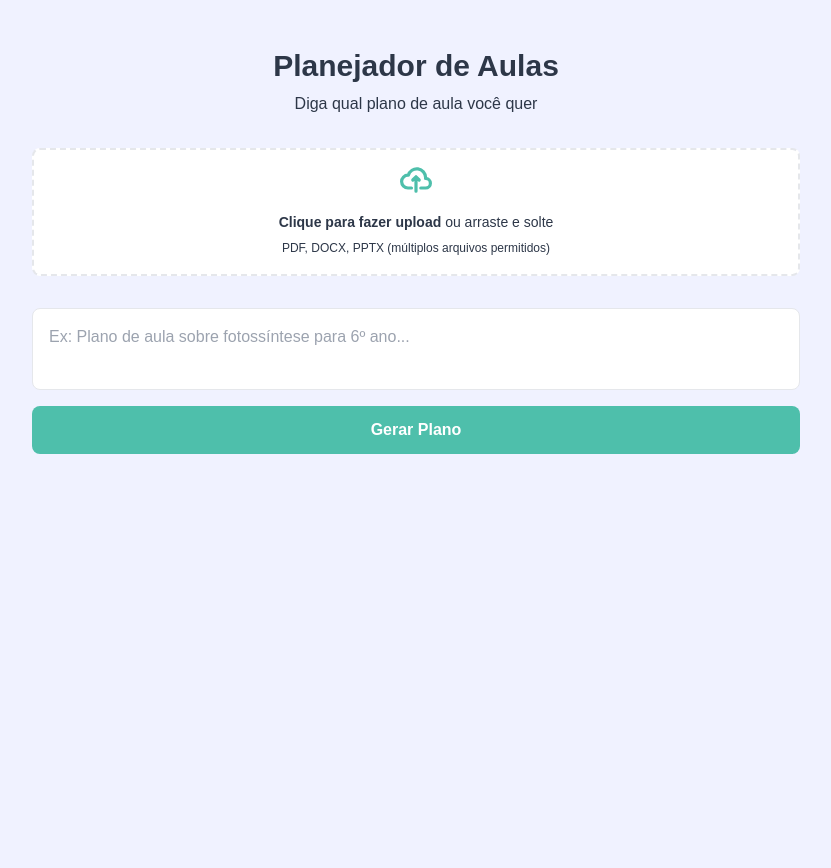
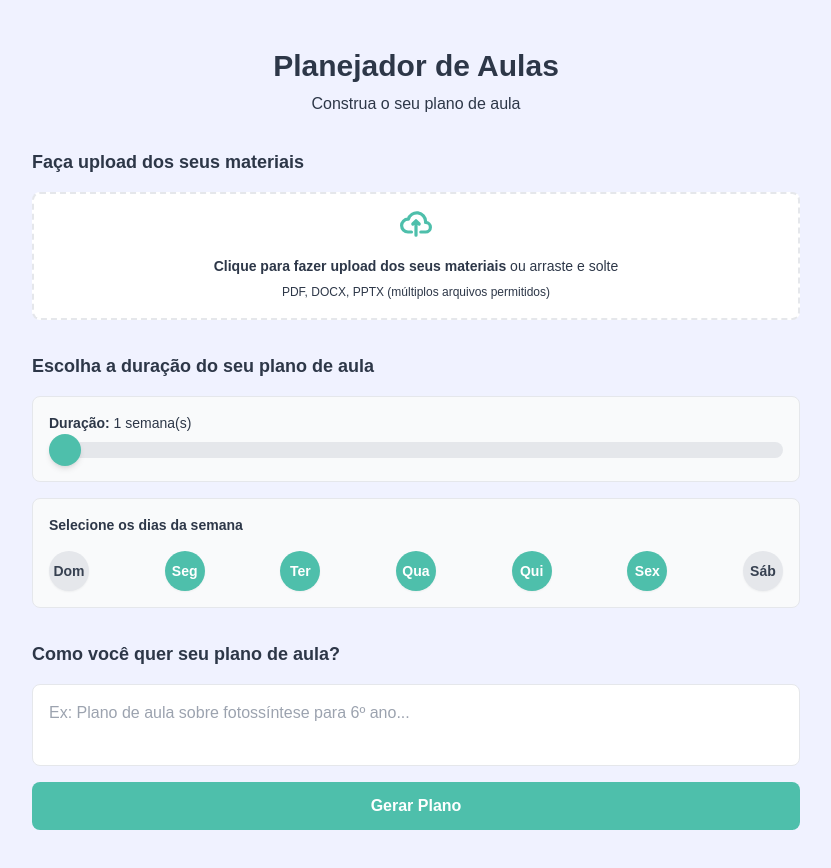
Before and after one commit to felipehummel/teachers_planning, a Next.js app: page /planner in a window 1280 px wide. Shown: the top 868 px of the page, without its empty margins (224-1055 px from the left). Before the commit the page ends 800 px from the top, so only its background shows below. Built offline with nearby package versions, Linux system fonts and the light colour scheme.

Commit message:
Formatting and refactoring of UI components
Also adding UI logic for selecting number of weeks and which week days the teacher wants the plan

```diff
--- a/app/planner/page.tsx
+++ b/app/planner/page.tsx
@@ -4,12 +4,170 @@ import { fetchStreamedPlan, summarizeFile, type UploadedFile } from '@/lib/inter
 import { useState } from 'react';
 import ReactMarkdown from 'react-markdown';
 
-export default function ChatPage() {
+function FileUpload({
+  handleFileUpload,
+}: {
+  handleFileUpload: (e: React.ChangeEvent<HTMLInputElement>) => Promise<void>;
+}) {
+  return (
+    <div className="flex items-center justify-center w-full">
+      <label className="flex flex-col items-center justify-center w-full h-32 border-2 border-primary/30 border-dashed rounded-lg cursor-pointer bg-white hover:bg-primary/5">
+        <div className="flex flex-col items-center justify-center pt-5 pb-6">
+          <svg
+            className="w-8 h-8 mb-4 text-primary"
+            aria-hidden="true"
+            xmlns="http://www.w3.org/2000/svg"
+            fill="none"
+            viewBox="0 0 20 16"
+          >
+            <path
+              stroke="currentColor"
+              strokeLinecap="round"
+              strokeLinejoin="round"
+              strokeWidth="2"
+              d="M13 13h3a3 3 0 0 0 0-6h-.025A5.56 5.56 0 0 0 16 6.5 5.5 5.5 0 0 0 5.207 5.021C5.137 5.017 5.071 5 5 5a4 4 0 0 0 0 8h2.167M10 15V6m0 0L8 8m2-2 2 2"
+            />
+          </svg>
+          <p className="mb-2 text-sm text-foreground/70">
+            <span className="font-semibold">Clique para fazer upload dos seus materiais</span> ou arraste e solte
+          </p>
+          <p className="text-xs text-foreground/60">
+            PDF, DOCX, PPTX (múltiplos arquivos permitidos)
+          </p>
+        </div>
+        <input
+          type="file"
+          className="hidden"
+          accept=".pdf,.docx,.pptx"
+          multiple
+          onChange={handleFileUpload}
+        />
+      </label>
+    </div>
+  );
+}
+
+function UploadedFiles({ uploadedFiles, setSelectedFile, removeFile }: { uploadedFiles: UploadedFile[], setSelectedFile: (file: UploadedFile) => void, removeFile: (fileName: string) => void }) {
+  return (
+    uploadedFiles.length > 0 && (
+      <div className="mt-4 space-y-2">
+        {uploadedFiles.map(file => (
+          <div
+            key={file.name}
+            className="flex items-center justify-between p-3 bg-white rounded-lg shadow"
+          >
+            <div className="flex items-center space-x-3">
+              <svg
+                className="w-6 h-6 text-primary"
+                fill="none"
+                stroke="currentColor"
+                viewBox="0 0 24 24"
+              >
+                <path
+                  strokeLinecap="round"
+                  strokeLinejoin="round"
+                  strokeWidth={2}
+                  d="M7 21h10a2 2 0 002-2V9.414a1 1 0 00-.293-.707l-5.414-5.414A1 1 0 0012.586 3H7a2 2 0 00-2 2v14a2 2 0 002 2z"
+                />
+              </svg>
+              <span className="text-sm text-foreground/70 truncate max-w-xs">
+                {file.name}
+              </span>
+            </div>
+            <div className="flex items-center space-x-2">
+              {file.isLoading ? (
+                <div className="flex space-x-1">
+                  <div className="w-2 h-2 bg-primary rounded-full animate-bounce" />
+                  <div className="w-2 h-2 bg-primary rounded-full animate-bounce delay-100" />
+                  <div className="w-2 h-2 bg-primary rounded-full animate-bounce delay-200" />
+                </div>
+              ) : file.hasError ? (
+                <svg
+                  className="w-5 h-5 text-red-500"
+                  fill="none"
+                  stroke="currentColor"
+                  viewBox="0 0 24 24"
+                >
+                  <path
+                    strokeLinecap="round"
+                    strokeLinejoin="round"
+                    strokeWidth={2}
+                    d="M12 8v4m0 4h.01M21 12a9 9 0 11-18 0 9 9 0 0118 0z"
+                  />
+                </svg>
+              ) : (
+                <>
+                  <button
+                    onClick={() => setSelectedFile(file)}
+                    className="p-1 text-primary hover:text-primary/80 focus:outline-none font-bold"
+                    title="Ver resumo"
+                  >
+                    <svg
+                      className="w-5 h-5"
+                      fill="none"
+                      stroke="currentColor"
+                      viewBox="0 0 24 24"
+                    >
+                      <path
+                        strokeLinecap="round"
+                        strokeLinejoin="round"
+                        strokeWidth={2}
+                        d="M15 12a3 3 0 11-6 0 3 3 0 016 0z"
+                      />
+                      <path
+                        strokeLinecap="round"
+                        strokeLinejoin="round"
+                        strokeWidth={2}
+                        d="M2.458 12C3.732 7.943 7.523 5 12 5c4.478 0 8.268 2.943 9.542 7-1.274 4.057-5.064 7-9.542 7-4.477 0-8.268-2.943-9.542-7z"
+                      />
+                    </svg>
+                  </button>
+                  <button
+                    onClick={() => removeFile(file.name)}
+                    className="p-1 text-red-500 hover:text-red-600 focus:outline-none font-bold"
+                    title="Remover arquivo"
+                  >
+                    <svg
+                      className="w-5 h-5"
+                      fill="none"
+                      stroke="currentColor"
+                      viewBox="0 0 24 24"
+                    >
+                      <path
+                        strokeLinecap="round"
+                        strokeLinejoin="round"
+                        strokeWidth={2}
+                        d="M19 7l-.867 12.142A2 2 0 0116.138 21H7.862a2 2 0 01-1.995-1.858L5 7m5 4v6m4-6v6m1-10V4a1 1 0 00-1-1h-4a1 1 0 00-1 1v3M4 7h16"
+                      />
+                    </svg>
+                  </button>
+                </>
+              )}
+            </div>
+          </div>
+        ))}
+      </div>
+    )
+  )
+}
+export default function PlannerPage() {
   const [input, setInput] = useState('');
   const [result, setResult] = useState('');
   const [isLoading, setIsLoading] = useState(false);
   const [uploadedFiles, setUploadedFiles] = useState<UploadedFile[]>([]);
   const [selectedFile, setSelectedFile] = useState<UploadedFile | null>(null);
+  const [weeks, setWeeks] = useState(1);
+  const [selectedDays, setSelectedDays] = useState<boolean[]>([
+    false,
+    true,
+    true,
+    true,
+    true,
+    true,
+    false,
+  ]);
+
+  const weekDays = ['Dom', 'Seg', 'Ter', 'Qua', 'Qui', 'Sex', 'Sáb'];
 
   const handleSubmit = async (e: React.FormEvent) => {
     e.preventDefault();
@@ -24,31 +182,45 @@ export default function ChatPage() {
     const onComplete = () => setIsLoading(false);
     const onUpdate = (resultUntilNow: string) => setResult(resultUntilNow);
 
-    fetchStreamedPlan(uploadedFiles, userMessage, onComplete, onUpdate);
+    const weekDaysCount = selectedDays.filter(day => day).length;
+
+    fetchStreamedPlan(uploadedFiles, userMessage, weekDaysCount, weeks, onComplete, onUpdate);
   };
 
   const handleFileUpload = async (e: React.ChangeEvent<HTMLInputElement>) => {
     const files = e.target.files;
     if (!files) return;
 
-    const toUploadFiles = Array.from(files)
+    const toUploadFiles = Array.from(files);
 
     const newFiles = toUploadFiles.map(file => ({
       name: file.name,
       isLoading: true,
-      hasError: false
+      hasError: false,
     }));
 
     setUploadedFiles(prev => [...prev, ...newFiles]);
 
-    await Promise.all(toUploadFiles.map(async (file) => {
-      const { summary, hasError } = await summarizeFile(file);
-      if (hasError) {
-        setUploadedFiles(prev => prev.map(f => f.name === file.name ? { ...f, summary: 'Erro ao processar o arquivo', isLoading: false, hasError: true } : f));
-      } else {
-        setUploadedFiles(prev => prev.map(f => f.name === file.name ? { ...f, summary, isLoading: false, hasError: false } : f));
-      }
-    }));
+    await Promise.all(
+      toUploadFiles.map(async file => {
+        const { summary, hasError } = await summarizeFile(file);
+        if (hasError) {
+          setUploadedFiles(prev =>
+            prev.map(f =>
+              f.name === file.name
+                ? { ...f, summary: 'Erro ao processar o arquivo', isLoading: false, hasError: true }
+                : f
+            )
+          );
+        } else {
+          setUploadedFiles(prev =>
+            prev.map(f =>
+              f.name === file.name ? { ...f, summary, isLoading: false, hasError: false } : f
+            )
+          );
+        }
+      })
+    );
   };
 
   const removeFile = (fileName: string) => {
@@ -59,89 +231,73 @@ export default function ChatPage() {
     <div className="min-h-screen bg-background py-12 px-4 sm:px-6 lg:px-8">
       <div className="max-w-3xl mx-auto">
         <div className="text-center mb-8">
-          <h1 className="text-3xl font-bold text-foreground mb-2">
-            Planejador de Aulas
-          </h1>
-          <p className="text-foreground/70">
-            Diga qual plano de aula você quer
-          </p>
+          <h1 className="text-3xl font-bold text-foreground mb-2">Planejador de Aulas</h1>
+          <p className="text-foreground/70">Construa o seu plano de aula</p>
         </div>
 
         <div className="mb-8">
-          <div className="flex items-center justify-center w-full">
-            <label className="flex flex-col items-center justify-center w-full h-32 border-2 border-primary/30 border-dashed rounded-lg cursor-pointer bg-white hover:bg-primary/5">
-              <div className="flex flex-col items-center justify-center pt-5 pb-6">
-                <svg className="w-8 h-8 mb-4 text-primary" aria-hidden="true" xmlns="http://www.w3.org/2000/svg" fill="none" viewBox="0 0 20 16">
-                  <path stroke="currentColor" strokeLinecap="round" strokeLinejoin="round" strokeWidth="2" d="M13 13h3a3 3 0 0 0 0-6h-.025A5.56 5.56 0 0 0 16 6.5 5.5 5.5 0 0 0 5.207 5.021C5.137 5.017 5.071 5 5 5a4 4 0 0 0 0 8h2.167M10 15V6m0 0L8 8m2-2 2 2"/>
-                </svg>
-                <p className="mb-2 text-sm text-foreground/70">
-                  <span className="font-semibold">Clique para fazer upload</span> ou arraste e solte
-                </p>
-                <p className="text-xs text-foreground/60">PDF, DOCX, PPTX (múltiplos arquivos permitidos)</p>
-              </div>
-              <input type="file" className="hidden" accept=".pdf,.docx,.pptx" multiple onChange={handleFileUpload} />
-            </label>
-          </div>
+          <h3 className="block text-lg font-bold text-foreground mb-4">
+            Faça upload dos seus materiais
+          </h3>
+          <FileUpload handleFileUpload={handleFileUpload} />
 
-          {uploadedFiles.length > 0 && (
-            <div className="mt-4 space-y-2">
-              {uploadedFiles.map((file) => (
-                <div key={file.name} className="flex items-center justify-between p-3 bg-white rounded-lg shadow">
-                  <div className="flex items-center space-x-3">
-                    <svg className="w-6 h-6 text-primary" fill="none" stroke="currentColor" viewBox="0 0 24 24">
-                      <path strokeLinecap="round" strokeLinejoin="round" strokeWidth={2} d="M7 21h10a2 2 0 002-2V9.414a1 1 0 00-.293-.707l-5.414-5.414A1 1 0 0012.586 3H7a2 2 0 00-2 2v14a2 2 0 002 2z" />
-                    </svg>
-                    <span className="text-sm text-foreground/70 truncate max-w-xs">
-                      {file.name}
-                    </span>
-                  </div>
-                  <div className="flex items-center space-x-2">
-                    {file.isLoading ? (
-                      <div className="flex space-x-1">
-                        <div className="w-2 h-2 bg-primary rounded-full animate-bounce" />
-                        <div className="w-2 h-2 bg-primary rounded-full animate-bounce delay-100" />
-                        <div className="w-2 h-2 bg-primary rounded-full animate-bounce delay-200" />
-                      </div>
-                    ) : file.hasError ? (
-                      <svg className="w-5 h-5 text-red-500" fill="none" stroke="currentColor" viewBox="0 0 24 24">
-                        <path strokeLinecap="round" strokeLinejoin="round" strokeWidth={2} d="M12 8v4m0 4h.01M21 12a9 9 0 11-18 0 9 9 0 0118 0z" />
-                      </svg>
-                    ) : (
-                      <>
-                        <button
-                          onClick={() => setSelectedFile(file)}
-                          className="p-1 text-primary hover:text-primary/80 focus:outline-none font-bold"
-                          title="Ver resumo"
-                        >
-                          <svg className="w-5 h-5" fill="none" stroke="currentColor" viewBox="0 0 24 24">
-                            <path strokeLinecap="round" strokeLinejoin="round" strokeWidth={2} d="M15 12a3 3 0 11-6 0 3 3 0 016 0z" />
-                            <path strokeLinecap="round" strokeLinejoin="round" strokeWidth={2} d="M2.458 12C3.732 7.943 7.523 5 12 5c4.478 0 8.268 2.943 9.542 7-1.274 4.057-5.064 7-9.542 7-4.477 0-8.268-2.943-9.542-7z" />
-                          </svg>
-                        </button>
-                        <button
-                          onClick={() => removeFile(file.name)}
-                          className="p-1 text-red-500 hover:text-red-600 focus:outline-none font-bold"
-                          title="Remover arquivo"
-                        >
-                          <svg className="w-5 h-5" fill="none" stroke="currentColor" viewBox="0 0 24 24">
-                            <path strokeLinecap="round" strokeLinejoin="round" strokeWidth={2} d="M19 7l-.867 12.142A2 2 0 0116.138 21H7.862a2 2 0 01-1.995-1.858L5 7m5 4v6m4-6v6m1-10V4a1 1 0 00-1-1h-4a1 1 0 00-1 1v3M4 7h16" />
-                          </svg>
-                        </button>
-                      </>
-                    )}
-                  </div>
-                </div>
-              ))}
-            </div>
-          )}
+          <UploadedFiles uploadedFiles={uploadedFiles} setSelectedFile={setSelectedFile} removeFile={removeFile} />
         </div>
 
         <form onSubmit={handleSubmit} className="mb-8">
-          <div className="flex flex-col space-y-4">
+          <div className="flex flex-col space-y-4 mb-8">
+            <h3 className="block text-lg font-bold text-foreground">
+              Escolha a duração do seu plano de aula
+            </h3>
+            <div className="bg-gray-50 p-4 rounded-lg border border-primary/30">
+              <label className="block text-sm font-medium text-foreground mb-2">
+                <strong>Duração:</strong>{' '}
+                <span className="text-foreground/80">{weeks} semana(s)</span>
+              </label>
+              <input
+                type="range"
+                min="1"
+                max="28"
+                value={weeks}
+                onChange={e => setWeeks(parseInt(e.target.value))}
+                className="w-full h-4 bg-gray-200 rounded-lg appearance-none cursor-pointer [&::-webkit-slider-thumb]:w-8 [&::-webkit-slider-thumb]:h-8 [&::-webkit-slider-thumb]:rounded-full [&::-webkit-slider-thumb]:bg-primary [&::-webkit-slider-thumb]:appearance-none [&::-webkit-slider-thumb]:shadow-md"
+              />
+            </div>
+
+            <div className="bg-gray-50 p-4 rounded-lg border border-primary/30">
+              <label className="block text-sm font-medium text-foreground mb-4">
+                <strong>Selecione os dias da semana</strong>
+              </label>
+              <div className="flex justify-between">
+                {weekDays.map((dia, index) => (
+                  <button
+                    key={dia}
+                    type="button"
+                    onClick={() => {
+                      const newDays = [...selectedDays];
+                      newDays[index] = !newDays[index];
+                      setSelectedDays(newDays);
+                    }}
+                    className={`w-10 h-10 rounded-full flex items-center justify-center transition-colors shadow-sm text-sm font-bold ${
+                      selectedDays[index]
+                        ? 'bg-primary text-white shadow-md'
+                        : 'bg-gray-200 text-gray-700 hover:bg-gray-300'
+                    }`}
+                  >
+                    {dia}
+                  </button>
+                ))}
+              </div>
+            </div>
+          </div>
+          <div className='flex flex-col space-y-4'>
+            <h3 className="block text-lg font-bold text-foreground">
+              Como você quer seu plano de aula?
+            </h3>
             <textarea
               value={input}
-              onChange={(e) => setInput(e.target.value)}
-              onKeyDown={(e) => {
+              onChange={e => setInput(e.target.value)}
+              onKeyDown={e => {
                 if ((e.metaKey || e.ctrlKey) && e.key === 'Enter') {
                   e.preventDefault();
                   handleSubmit(e as any);
@@ -190,7 +346,7 @@ export default function ChatPage() {
                     );
                   }
                   return <a {...props} />;
-                }
+                },
               }}
             >
               {result}
@@ -210,13 +366,16 @@ export default function ChatPage() {
                   className="text-foreground/50 hover:text-foreground/70 p-2 hover:bg-primary/5 rounded-full transition-colors"
                 >
                   <svg className="w-6 h-6" fill="none" stroke="currentColor" viewBox="0 0 24 24">
-                    <path strokeLinecap="round" strokeLinejoin="round" strokeWidth={2} d="M6 18L18 6M6 6l12 12" />
+                    <path
+                      strokeLinecap="round"
+                      strokeLinejoin="round"
+                      strokeWidth={2}
+                      d="M6 18L18 6M6 6l12 12"
+                    />
                   </svg>
                 </button>
               </div>
-              <div className="text-foreground/80 whitespace-pre-wrap">
-                {selectedFile.summary}
-              </div>
+              <div className="text-foreground/80 whitespace-pre-wrap">{selectedFile.summary}</div>
             </div>
           </div>
         )}
--- a/lib/internal_api.ts
+++ b/lib/internal_api.ts
@@ -1,75 +1,82 @@
 export type UploadedFile = {
-  name: string;
-  summary?: string;
-  isLoading: boolean;
-  hasError: boolean;
+  name: string
+  summary?: string
+  isLoading: boolean
+  hasError: boolean
 }
 
-export async function fetchStreamedPlan(uploadedFiles: UploadedFile[], userMessage: string, onComplete: () => void, onUpdate: (resultUntilNow: string) => void) {
+export async function fetchStreamedPlan(
+  uploadedFiles: UploadedFile[],
+  userMessage: string,
+  weekDaysCount: number,
+  weeks: number,
+  onComplete: () => void,
+  onUpdate: (resultUntilNow: string) => void
+) {
   try {
     const files = uploadedFiles
       .filter(file => file.summary && !file.hasError)
       .map(file => ({
-      name: file.name,
-      summary: file.summary
-    }));
+        name: file.name,
+        summary: file.summary,
+      }))
 
     const response = await fetch('/api/planner', {
       method: 'POST',
       headers: { 'Content-Type': 'application/json' },
-      body: JSON.stringify({ message: userMessage, files }),
-    });
+      body: JSON.stringify({ message: userMessage, files, weekDaysCount, weeksCount: weeks }),
+    })
 
-    if (!response.ok) throw new Error(`API response error: ${response.statusText}`);
+    if (!response.ok) throw new Error(`API response error: ${response.statusText}`)
 
-    const reader = response.body?.getReader();
-    if (!reader) throw new Error('Could not read response stream');
+    const reader = response.body?.getReader()
+    if (!reader) throw new Error('Could not read response stream')
 
-    let assistantMessage = '';
-    onUpdate('');
+    let assistantMessage = ''
+    onUpdate('')
 
     while (true) {
-      const { done, value } = await reader.read();
-      if (done) break;
+      const { done, value } = await reader.read()
+      if (done) break
 
-      const text = new TextDecoder().decode(value);
-      assistantMessage += text;
-      onUpdate(assistantMessage);
+      const text = new TextDecoder().decode(value)
+      assistantMessage += text
+      onUpdate(assistantMessage)
     }
   } catch (error) {
-    console.error('Error sending message:', error);
+    console.error('Error sending message:', error)
     // hardcoding error message for now. Should be a proper boolean error variable
-    onUpdate('Sorry, there was an error processing your request.');
+    onUpdate('Sorry, there was an error processing your request.')
   } finally {
-    onComplete();
+    onComplete()
   }
 }
 
-export async function summarizeFile(file: File): Promise<{ summary: string, hasError: boolean }> {
-  const formData = new FormData();
-  formData.append('file', file);
+export async function summarizeFile(file: File): Promise<{ summary: string; hasError: boolean }> {
+  const formData = new FormData()
+  formData.append('file', file)
 
   try {
     const response = await fetch('/api/file_summarization', {
       method: 'POST',
       body: formData,
-    });
+    })
 
     if (!response.ok) {
-      throw new Error(`Error processing file: ${response.statusText}`);
+      throw new Error(`Error processing file: ${response.statusText}`)
     }
 
-    const data = await response.json();
+    const data = await response.json()
 
     return {
       summary: data.fileSummary,
-      hasError: false
-    };
+      hasError: false,
+    }
   } catch (error) {
-    console.error('Erro:', error);
+    console.error('Erro:', error)
     return {
       summary: '',
-      hasError: true
-    };
+      hasError: true,
+    }
   }
 }
--- a/lib/llm_api.ts
+++ b/lib/llm_api.ts
@@ -1,7 +1,7 @@
 import { createOpenAI } from '@ai-sdk/openai';
 import { generateText, streamText } from 'ai';
 
-function lessonPlanningSystemPrompt(request: string, files: { name: string, summary: string }[]) {
+function lessonPlanningSystemPrompt(request: string, files: { name: string; summary: string }[]) {
   return `
 You are a teacher's assistant that will help they plan sessions for the classes they'll have for a given subject
 The plan should be written in the given language and using markdown
@@ -34,21 +34,20 @@ ${request}
 const openai = createOpenAI({
   apiKey: process.env.OPENAI_API_KEY!,
   compatibility: 'strict',
-});
+})
 
-export function streamTeacherPlanning(request: string, files: { name: string, summary: string }[]) {
-  console.log(lessonPlanningSystemPrompt(request, files));
+export function streamTeacherPlanning(request: string, files: { name: string; summary: string }[]) {
   const response = streamText({
     model: openai('gpt-4.1-mini'),
     prompt: lessonPlanningSystemPrompt(request, files),
-  });
-  return response.textStream;
+  })
+  return response.textStream
 }
 
 export async function summarizeLessonText(text: string) {
   const response = await generateText({
     model: openai('gpt-4.1-mini'),
     prompt: lessonFileSummarySystemPrompt(text),
-  });
-  return response.text;
+  })
+  return response.text
 }
```
Also changed, not shown: frontend/.prettierrc.json (added).
